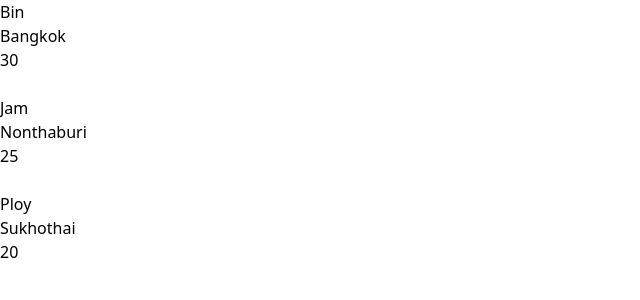
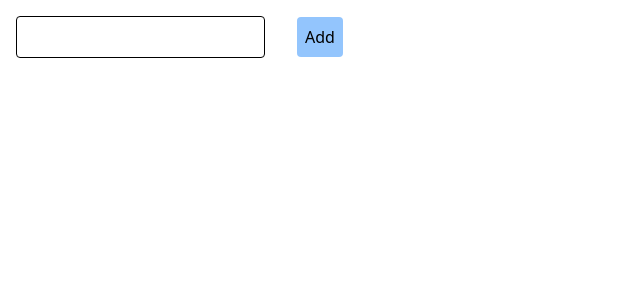
Before and after one commit to soAcademy/workshop-state-and-event, a React (Create React App) app: page / in a window 1280 px wide. Shown: the top 300 px of the page, without its empty margins (0-640 px from the left). Built offline with nearby package versions, Linux system fonts and the light colour scheme.

Commit message:
feat:Submit workshop Todolist

```diff
--- a/src/App.js
+++ b/src/App.js
@@ -1,15 +1,9 @@
-// import LocalStorage1 from "./LocalStorage/LocalStorage1";
-// import LocalStorage2 from "./LocalStorage/LocalStorage2";
-// import LocalStorage3 from "./LocalStorage/LocalStorage3";
-import LocalStorage4 from "./LocalStorage/LocalStorage4";
+import ToDoList1 from "./ToDoList/ToDoList1";
 
 const App = () => {
   return (
     <>
-      {/* <LocalStorage1 /> */}
-      {/* <LocalStorage2 /> */}
-      {/* <LocalStorage3 /> */}
-      <LocalStorage4 />
+      <ToDoList1 />
     </>
   );
 };
--- /dev/null
+++ b/src/App3.js
@@ -0,0 +1,16 @@
+// import LocalStorage1 from "./LocalStorage/LocalStorage1";
+// import LocalStorage2 from "./LocalStorage/LocalStorage2";
+// import LocalStorage3 from "./LocalStorage/LocalStorage3";
+import LocalStorage4 from "./LocalStorage/LocalStorage4";
+
+const App = () => {
+  return (
+    <>
+      {/* <LocalStorage1 /> */}
+      {/* <LocalStorage2 /> */}
+      {/* <LocalStorage3 /> */}
+      <LocalStorage4 />
+    </>
+  );
+};
+export default App;
--- /dev/null
+++ b/src/ToDoList/ToDoList1.js
@@ -0,0 +1,32 @@
+const ToDoList1 = () => {
+  const addTask = (e) => {
+    e.preventDefault();
+    const _tasks = JSON.parse(localStorage.getItem("tasks")) ?? [];
+    console.log(e);
+    console.log(e.target["task"].value);
+
+    const newTasks = [
+      ..._tasks,
+      {
+        task: e.target["task"].value,
+      },
+    ];
+    console.log(newTasks);
+    localStorage.setItem("tasks", JSON.stringify(newTasks));
+  };
+  return (
+    <>
+      <form onSubmit={(e) => addTask(e)}>
+        <input
+          type="text"
+          id="task"
+          className="border border-black rounded m-4 p-2"
+        />
+        <button type="submit" className="m-4 p-2 bg-blue-300 rounded">
+          Add
+        </button>
+      </form>
+    </>
+  );
+};
+export default ToDoList1;
```
